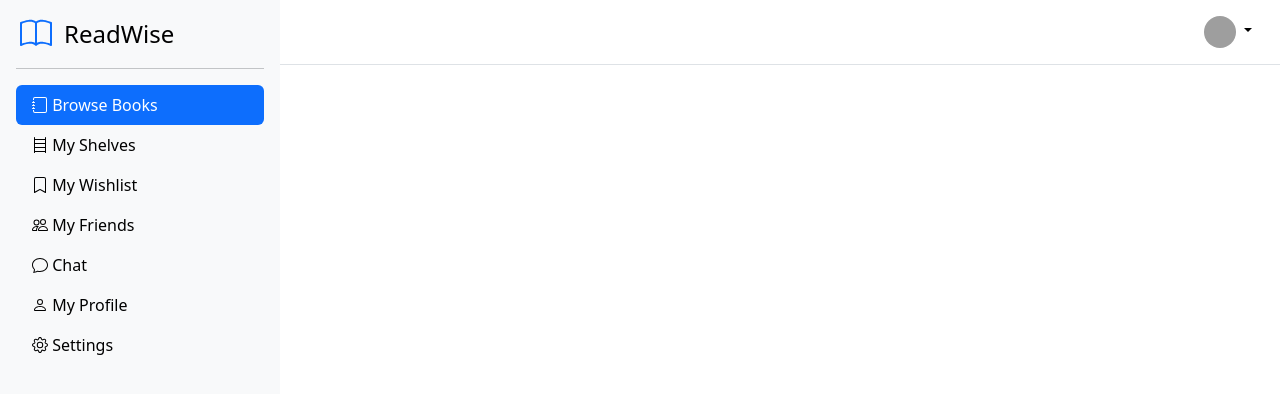
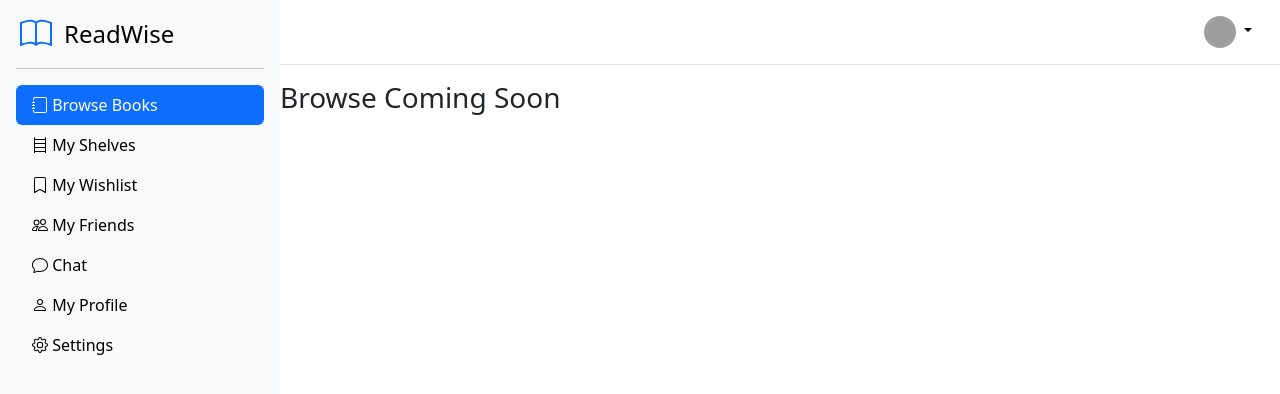
Before and after one commit to SamsonEshipillahPasili/readwise, a Django app: page /browse in a window 1280 px wide. Shown: the top 394 px of the page. Run offline with Django 5.2, Linux system fonts and the light colour scheme; grey boxes are pictures that could not be loaded.

Commit message:
Add the body block to the core/base.html, use the block to render some test markup on the browse page

```diff
--- a/core/templates/core/base.html
+++ b/core/templates/core/base.html
@@ -122,6 +122,8 @@
           </div>
         </header>
 
+        {% block body %} {% endblock body%}
+
       </div>
 
     </main>
--- a/core/templates/core/browse.html
+++ b/core/templates/core/browse.html
@@ -1 +1,5 @@
 {% extends 'core/base.html' %}
+
+{% block body %}
+    <h3> Browse Coming Soon </h3>
+{% endblock body %}
```
